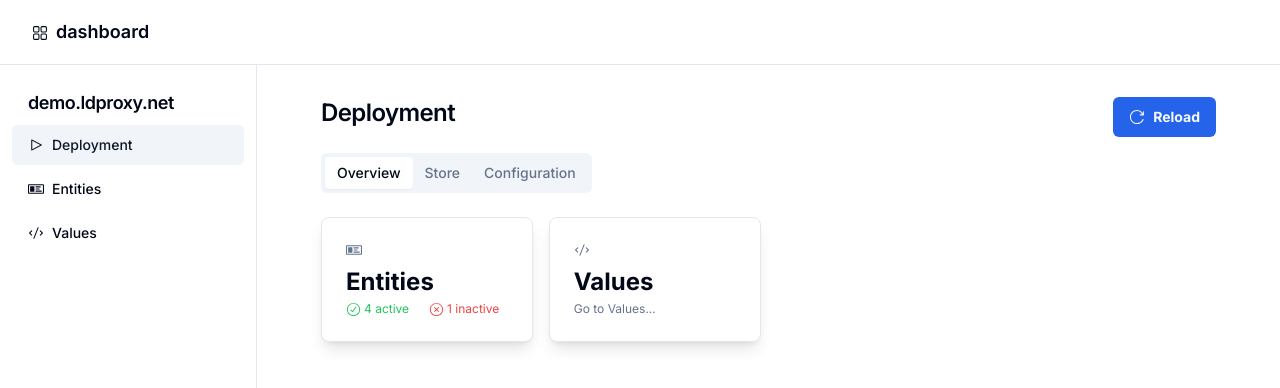
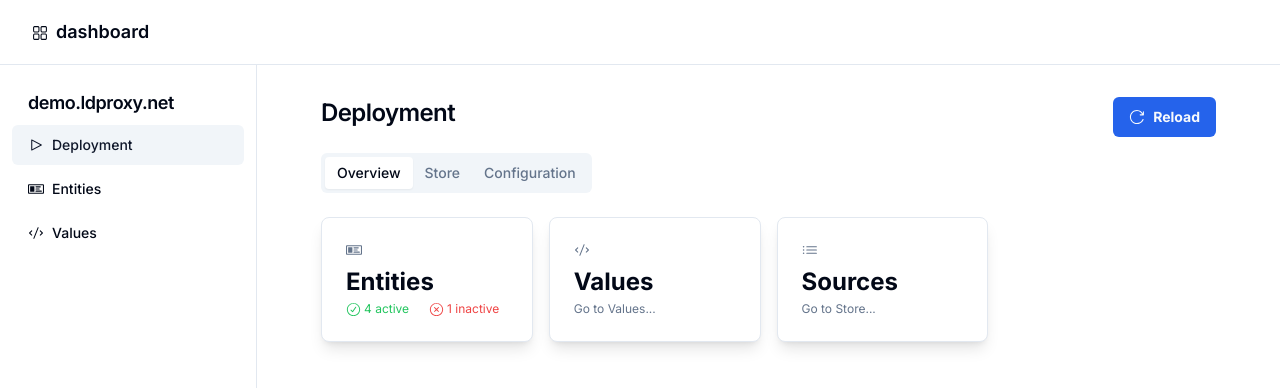
Before and after one commit to ldproxy/dashboard, a Next.js app: page /deployment in a window 1280 px wide. Shown: the top 388 px of the page. Built offline with nearby package versions, Linux system fonts and the light colour scheme.

Commit message:
adding Sources Card in overview

```diff
--- a/src/app/deployment/page.tsx
+++ b/src/app/deployment/page.tsx
@@ -122,6 +122,13 @@ export default function DeploymentPage() {
               footer="Go to Values..."
               Icon={getIcon("Code")}
             />
+            <Summary
+              key="Sources"
+              main="Sources"
+              footer="Go to Store..."
+              Icon={getIcon("ListBullet")}
+              onClick={() => setTab("store")}
+            />
           </div>
         </TabsContent>
         <TabsContent value="store">
--- a/src/components/dashboard/summary.tsx
+++ b/src/components/dashboard/summary.tsx
@@ -25,10 +25,14 @@ export default function CustomersPage({
   footer,
   route,
   Icon,
+  ...props
 }: SummaryProps) {
   return (
     <Link href={route || "#"}>
-      <Card className="shadow-lg hover:bg-gray-100 transition-colors duration-200">
+      <Card
+        className="shadow-lg hover:bg-gray-100 transition-colors duration-200"
+        {...props}
+      >
         <CardHeader className="flex flex-row items-center justify-between space-y-0 pb-2">
           <CardTitle
             className={`text-sm font-semibold ${
--- a/src/lib/icons.ts
+++ b/src/lib/icons.ts
@@ -3,6 +3,7 @@ import {
   DashboardIcon,
   CodeIcon,
   IdCardIcon,
+  ListBulletIcon,
 } from "@radix-ui/react-icons";
 import { IconProps } from "@radix-ui/react-icons/dist/types";
 
@@ -10,6 +11,7 @@ export const icons = {
   Play: "Play",
   Id: "Id",
   Code: "Code",
+  ListBullet: "ListBullet",
 };
 
 export const getIcon = (
@@ -22,6 +24,8 @@ export const getIcon = (
       return IdCardIcon;
     case icons.Code:
       return CodeIcon;
+    case icons.ListBullet:
+      return ListBulletIcon;
     default:
       return undefined;
   }
```
